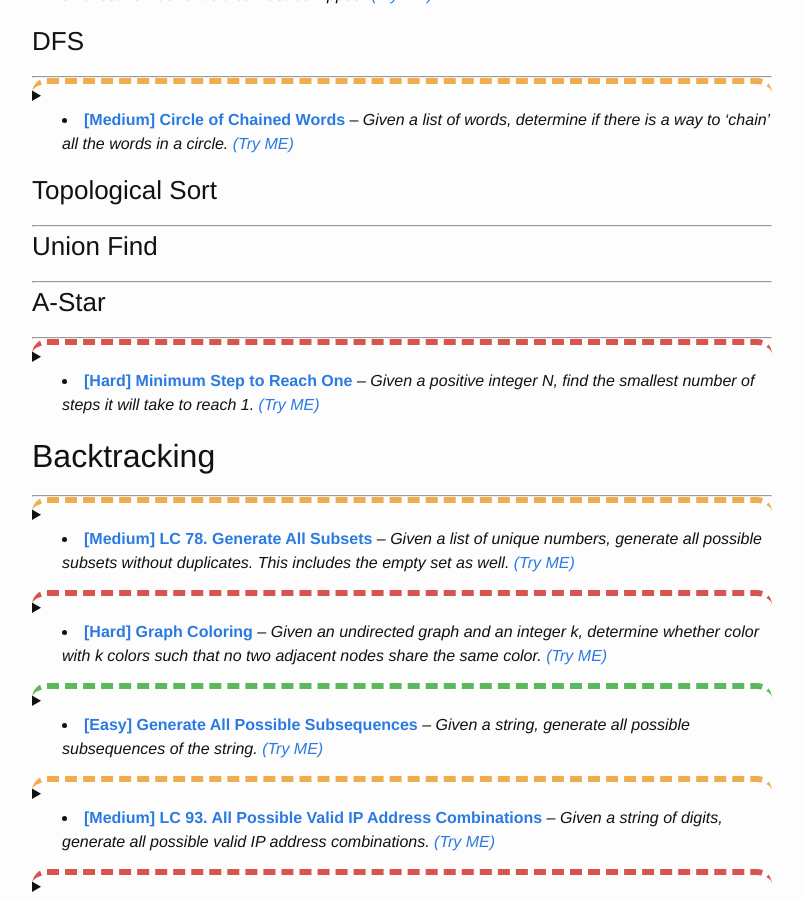
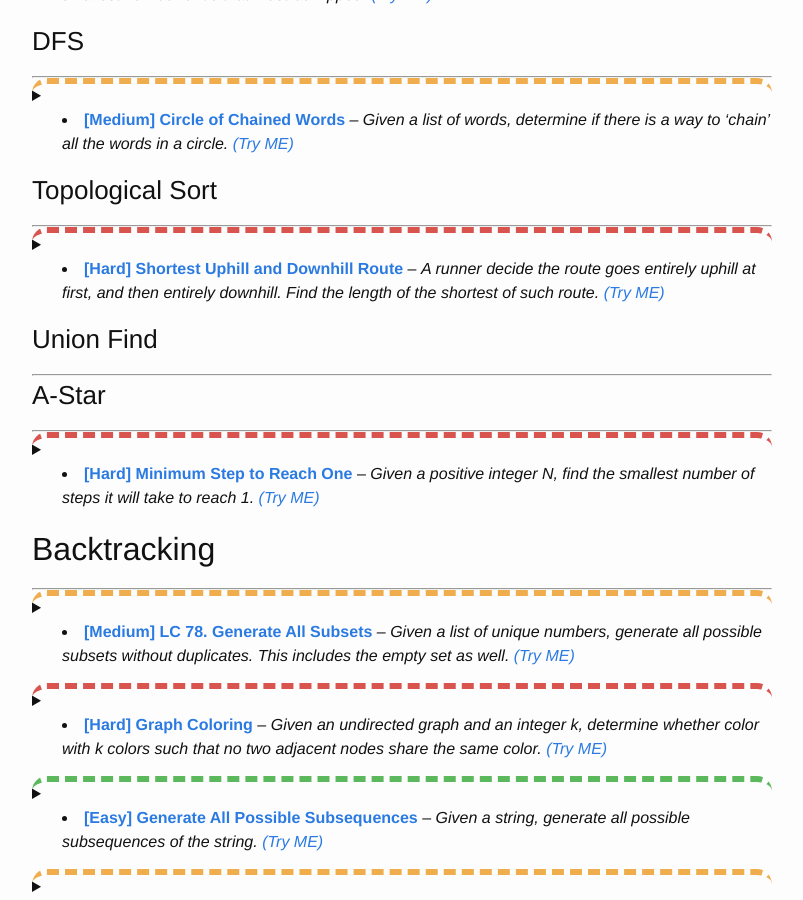
Before and after one commit to trsong/trsong.github.io, a Jekyll site: the page built from _posts/2019-04-01-DailyQuestionsByCategory.md, in a window 1280 px wide and 900 px high, scrolled down 7756 px. Shown: the whole window, without its empty margins (238-1041 px from the left). Built offline with Jekyll 4.4.1, drawn with Linux system fonts in a browser that asks for light colours.

Commit message:
Add previous question to category

````diff
--- a/_posts/2019-04-01-DailyQuestionsByCategory.md
+++ b/_posts/2019-04-01-DailyQuestionsByCategory.md
@@ -1309,6 +1309,42 @@ The words in the order of ['apple', 'eggs', 'snack', 'karat', 'tuna'] creates a
 ### Topological Sort
 ---
 
+<details>
+<summary class="lc_h">
+
+- [**\[Hard\] Shortest Uphill and Downhill Route**](https://trsong.github.io/python/java/2020/08/02/DailyQuestionsAug/#aug-7-2020-hard-shortest-uphill-and-downhill-route) -- *A runner decide the route goes entirely uphill at first, and then entirely downhill.  Find the length of the shortest of such route.* [*\(Try ME\)*](https://repl.it/@trsong/Shortest-Uphill-and-Downhill-Route-1)
+
+</summary>
+<div>
+
+**Question:** A competitive runner would like to create a route that starts and ends at his house, with the condition that the route goes entirely uphill at first, and then entirely downhill.
+
+Given a dictionary of places of the form `{location: elevation}`, and a dictionary mapping paths between some of these locations to their corresponding distances, find the length of the shortest route satisfying the condition above. Assume the runner's home is location `0`.
+
+**Example:**
+```py
+Suppose you are given the following input:
+
+elevations = {0: 5, 1: 25, 2: 15, 3: 20, 4: 10}
+paths = {
+    (0, 1): 10,
+    (0, 2): 8,
+    (0, 3): 15,
+    (1, 3): 12,
+    (2, 4): 10,
+    (3, 4): 5,
+    (3, 0): 17,
+    (4, 0): 10
+}
+
+In this case, the shortest valid path would be 0 -> 2 -> 4 -> 0, with a distance of 28.
+```
+
+
+</div>
+</details>
+
+
 ### Union Find
 ---
 
````
